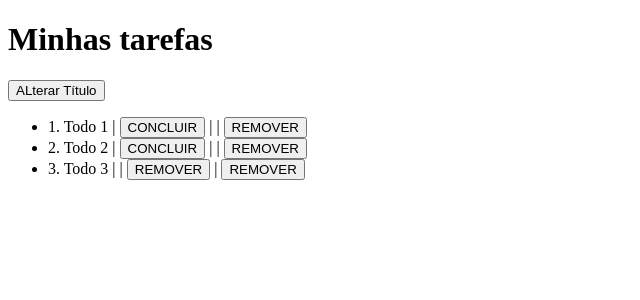
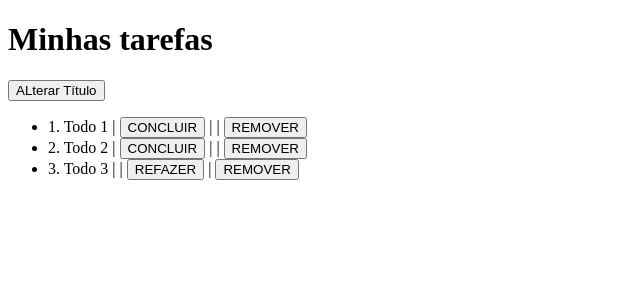
Before and after one commit to RafaelBonotto/angular.Todo, an Angular app: page / in a window 1280 px wide. Shown: the top 300 px of the page, without its empty margins (0-640 px from the left). Built offline with nearby package versions, Linux system fonts and the light colour scheme.

Commit message:
Chamando a função no html

```diff
--- a/src/app/app.component.html
+++ b/src/app/app.component.html
@@ -6,8 +6,8 @@
     <!-- foreach -->
     <li *ngFor="let todo of todos">
         {{todo.id}}. {{todo.title}} |
-        <button *ngIf="!todo.done">CONCLUIR</button> |
-        <button *ngIf="todo.done">REMOVER</button> |
+        <button *ngIf="!todo.done" (click)="markAsDone(todo)">CONCLUIR</button> |
+        <button *ngIf="todo.done" (click)="markAsUndone(todo)">REFAZER</button> |
         <button (click)="remove(todo)">REMOVER</button>
     </li>
 </ul>
```
